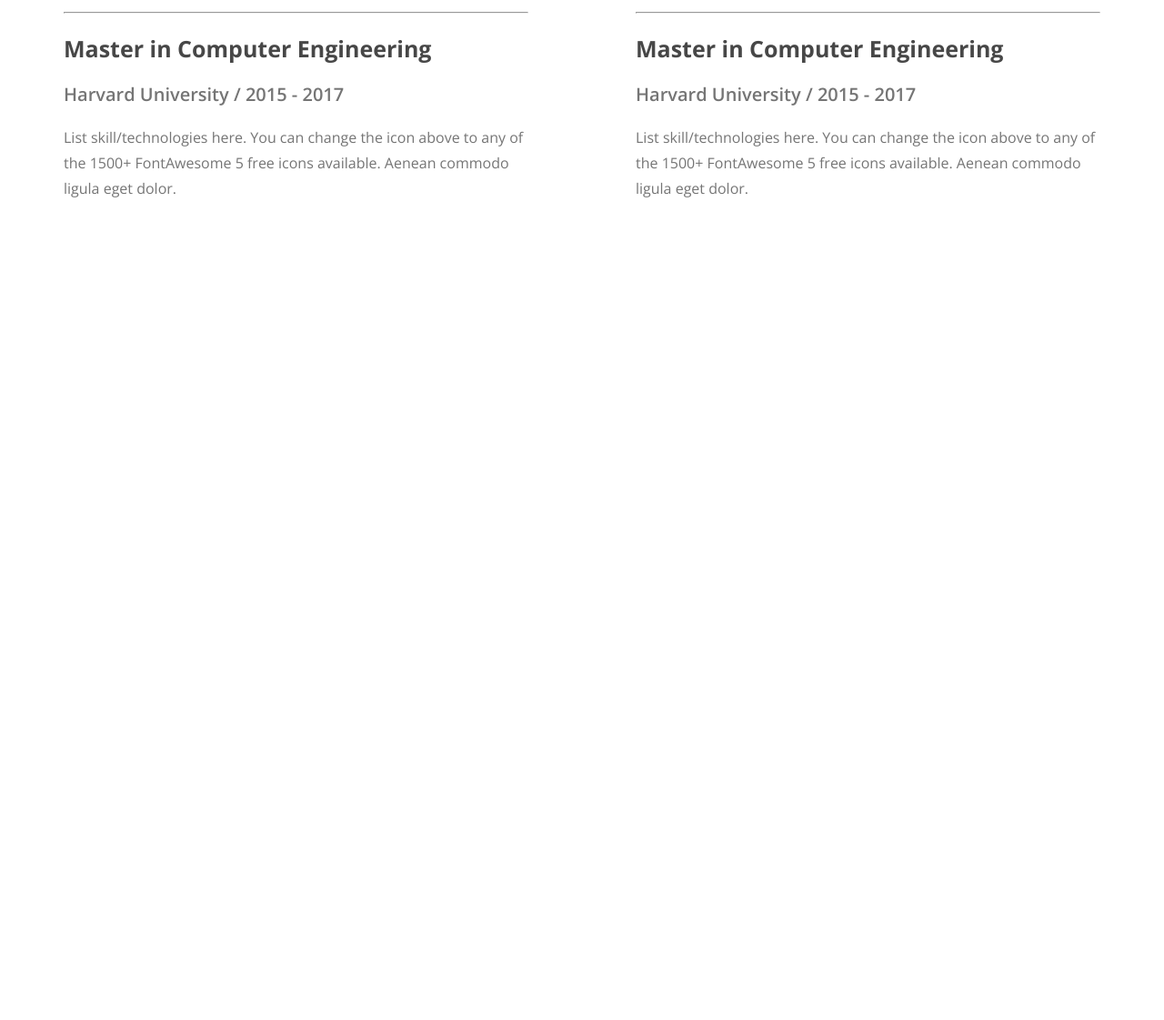
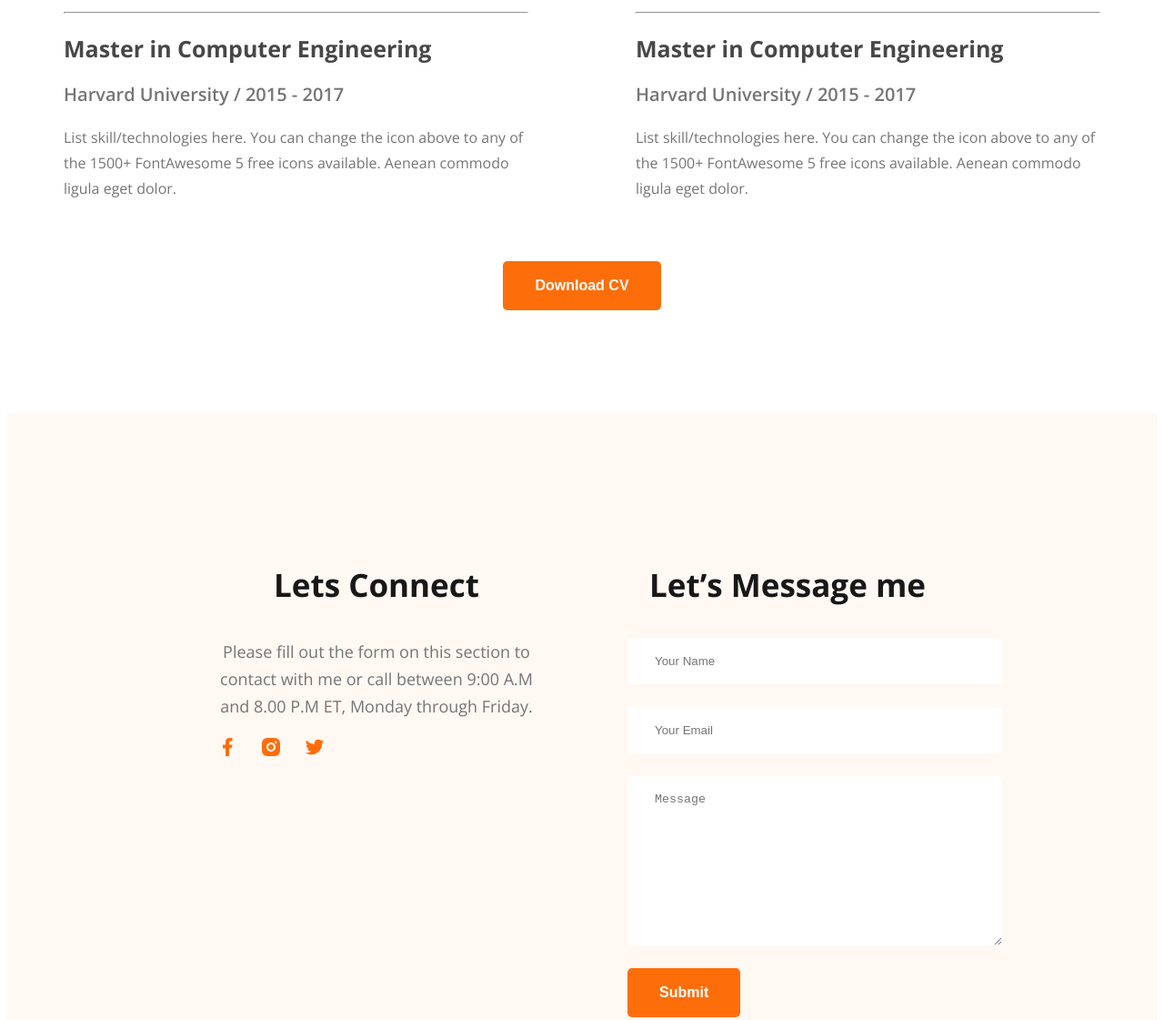
Before and after one commit to Asadul-Islam-Anik/web-developer-portfolio2, a plain HTML site: page index.html in a window 1280 px wide. Shown: the part 3027-4148 px from the top of the page at 91% size. Before the commit the page ends 3272 px from the top, so only its background shows below. Drawn offline with nearby package versions, Linux system fonts and the light colour scheme.

Commit message:
my last commit

```diff
--- a/index.html
+++ b/index.html
@@ -135,11 +135,30 @@
                     </div>
                 </div>
             </div>
-
+            <div class="download-cv">
+                <button class="primary-btn">Download CV</button>
+            </div>
           </section>
     </main>
     <footer>
-
+        <div class="footer-column">
+            <h3 class="section-title">Lets Connect</h3>
+            <p class="section-description">Please fill out the form on this section to contact with me or call between 9:00 A.M and 8.00 P.M ET, Monday through Friday.</p>
+           <div class="social-links">
+            <a href=""><img src="images/icons/facebook.png" alt=""></a>
+            <a href=""><img src="images/icons/insta.png" alt=""></a>
+            <a href=""><img src="images/icons/twitter.png" alt=""></a>
+           </div>
+        </div>
+        <div class="footer-column">
+            <h3 class="section-title">Let’s Message me</h3>
+             <form class="contact"  action="">
+                <input type="text" placeholder="Your Name">
+                <input type="email" placeholder="Your Email">
+                <textarea name="" id="" cols="30" rows="10" placeholder="Message"></textarea>
+                <button class="primary-btn">Submit</button>
+             </form>
+        </div>
     </footer>
 </body>
 </html>
--- a/styles/blog.css
+++ b/styles/blog.css
@@ -294,6 +294,42 @@ main section {
     /* 175% */
     width: 511px;
 }
-.resume-column-title{
+
+.resume-column-title {
     margin-bottom: 30px;
 }
+
+.download-cv {
+    text-align: center;
+    margin-top: 50px;
+    margin-bottom: 113px;
+}
+
+footer {
+    background-color: #FFF8F3;
+    padding: 130px 230px;
+    display: flex;
+    gap: 100px;
+}
+
+.footer-column {
+    width: 50%;
+}
+
+.contact input,
+textarea {
+    display: block;
+    /* gap: 25px; */
+    margin-bottom: 25px;
+    padding: 18px 30px;
+    border-radius: 5px;
+    background: var(--White-Color, #FFF);
+    border: 0px;
+    color: var(--Dark-03, #757575);
+    width: 100%;
+
+}
+.social-links a{
+    margin-right: 20px;
+
+}
```
